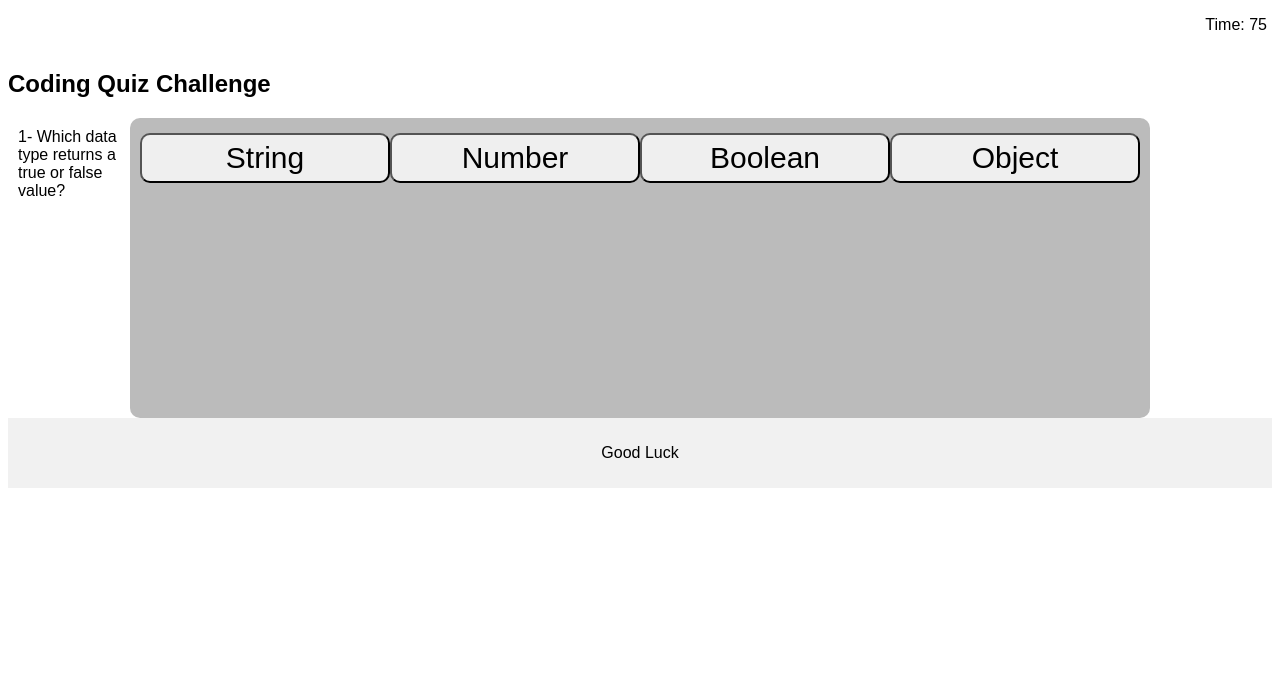
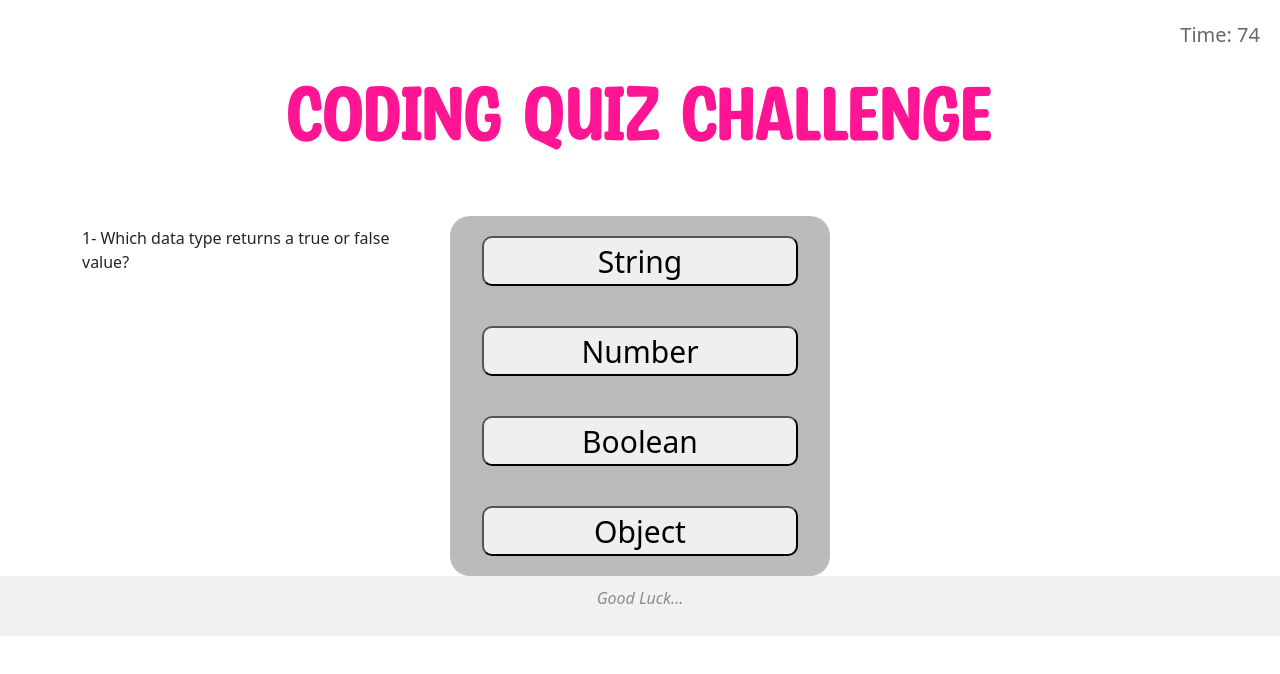
Before and after one commit to CherryElla/coding-quiz, a plain HTML site: page index.html in a window 1280 px wide. Both pictures are taken after a click on the button "START". Drawn offline with nearby package versions, Linux system fonts and the light colour scheme.

Commit message:
Added to styling and fixed timer function

```diff
--- a/index.html
+++ b/index.html
@@ -6,30 +6,31 @@
   <meta http-equiv="X-UA-Compatible" content="IE=edge">
   <meta name="viewport" content="width=device-width, initial-scale=1.0">
   <link rel="stylesheet" href="style.css">
+  <link rel="stylesheet" href="	https://cdn.jsdelivr.net/npm/bootstrap@5.2.3/dist/css/bootstrap.min.css">
   <title>Cool Coding Quiz!</title>
 </head>
 
 <body>
   <nav class="nav">
-    <p id="timerText">Time: 75</p>
+    <p class="" id="timerText">Time: 75</p>
 </nav>
 
-<div id="title" class="row">
-    <h2>Coding Quiz Challenge</h2>
+<div id="title" class="">
+    <h2 id="titleText">Coding Quiz Challenge</h2>
 </div>
 
 <div class="row">
     <button id="startBtn">START</button>
 </div>
 
-<div id="questionCard" hidden>
+<div class="container" id="questionCard" hidden>
     <div class="row">
         <div class="column side" style="background-color: white">
           <div id="questionText">
             <h2>Placeholder</h2>
           </div>
         </div>
-        <div class="column middle" style="background-color: #bbb">
+        <div class="col d-flex flex-wrap align-content-center" style="background-color: #bbb; border-radius: 20px;">
             <button class="answerBtn" index="0">Placeholder</button>
             <button class="answerBtn" index="1">Placeholder</button>
             <button class="answerBtn" index="2">Placeholder</button>
@@ -43,7 +44,7 @@
   <h2 id="result"></h2>
 </div>
 <div  class="footer">
-    <p>Good Luck</p>
+    <p>Good Luck...</p>
 </div>
 
   <script src="script.js"></script>
--- a/script.js
+++ b/script.js
@@ -1,4 +1,4 @@
-// Questions data - objects with questiona and answers
+// Questions data - objects with questions, answers, index that's correct.
 let questions = [
     {
         text: "Which data type returns a true or false value?",
@@ -28,18 +28,20 @@ let questions = [
     }
 ];
 
-// Set all global variables
+// Global variables
 let scoreCount = 0
 let seconds = 76; // Starting time
 let currentQuestionIdx = 0 // Keep track of current question
 let timerPenalty = 2;
 let allAnswerBtns = document.querySelectorAll(".answerBtn"); // Link to ALL anser buttons
 let displayWrongOrRight = document.querySelector(".footer"); // Link to footer for whether answer was right
+
 // Event listeners
 startBtn.addEventListener('click', startQuiz);
 for (let btn of allAnswerBtns) {
     btn.addEventListener('click', answerSelected);
 }
+
 // Start quiz function
 function startQuiz() {
     startBtn.hidden = true;
@@ -53,7 +55,7 @@ function startQuiz() {
 function timer() {
     let countdown = setInterval(function () {
         seconds--;
-        timerElement.textContent = "Time: " + seconds;
+        timerText.textContent = "Time: " + seconds;
         if (seconds === 0) {
             clearInterval(countdown);
         }
--- a/style.css
+++ b/style.css
@@ -8,7 +8,12 @@ body {
 
 /* Style the nav */
 nav {
-    text-align: end;
+    justify-content: end;
+}
+
+@font-face {
+    src: url("party.ttf");
+    font-family: party;
 }
 
 /* Style the question header */
@@ -52,9 +57,35 @@ nav {
     padding: 10px;
     text-align: center;
 }
- .nav p {
+
+.footer p {
+    color: rgb(142, 140, 141);
+    font-style: italic;
+
+}
+
+.nav p {
     margin-right: 5px;
- }
+}
+
+.answerBtn {
+    flex: auto;
+    /* justify-content: center; */
+    width: 250px;
+    height: 50px;
+    font-size: 30px;
+    margin: 20px;
+    position: relative;
+    border-radius: 10px;
+    text-align: center;
+}
+
+#titleText {
+    font-size: 80px;
+    margin-bottom: 50px;
+    font-family: party;
+    color: deeppink;
+}
 
 #startBtn {
     background-color: pink;
@@ -67,27 +98,31 @@ nav {
     left: 50%;
     transform: translate(-50%, -50%);
     border-radius: 10px;
+    color: hotpink;
 
 }
 
-.answerBtn {
-    flex: auto;
-    justify-content: center;
-    width: 250px;
-    height: 50px;
-    font-size: 30px;
-    margin-top: 5px;
-    position: relative;
-    /* top: 20%;
-    left: 50%;
-    /* transform: translate(-50%, -50%); */
-    border-radius: 10px;
+#startBtn:hover {
+    background-color: deeppink;
+    color: ghostwhite;
+}
 
 
+#title {
+    text-align: center;
+}
+
+#summary {
+    text-align: center;
+}
+
+#timerText {
+    color: dimgrey;
+    margin: 20px;
+    font-size: 20px;
+}
 
 
-
-}
 /* Responsive layout - makes the three columns stack on top of each other instead of next to each other */
 /* @media (max-width: 600px) {
     .row {
```
Also changed, not shown: party.ttf (added).
